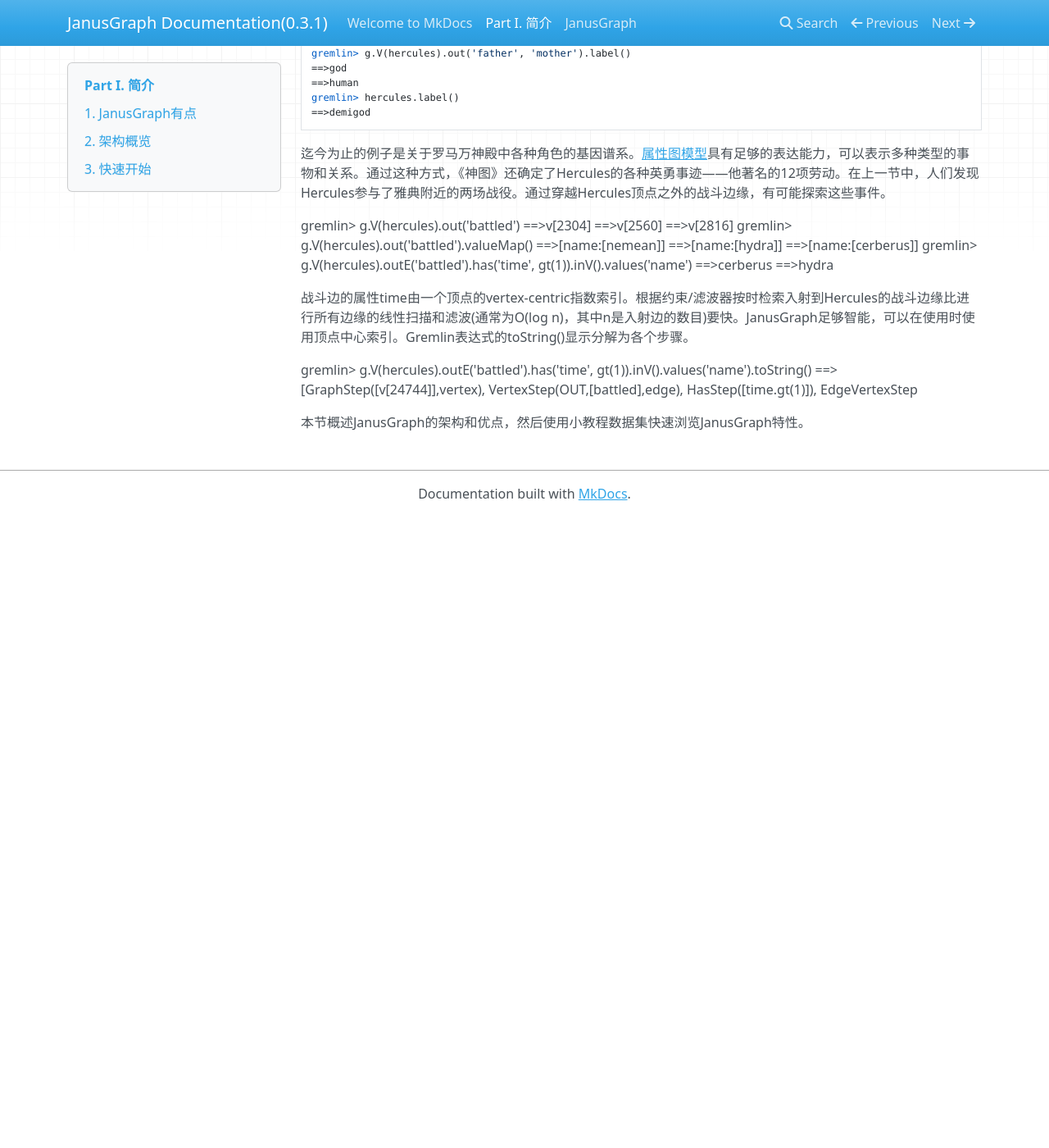
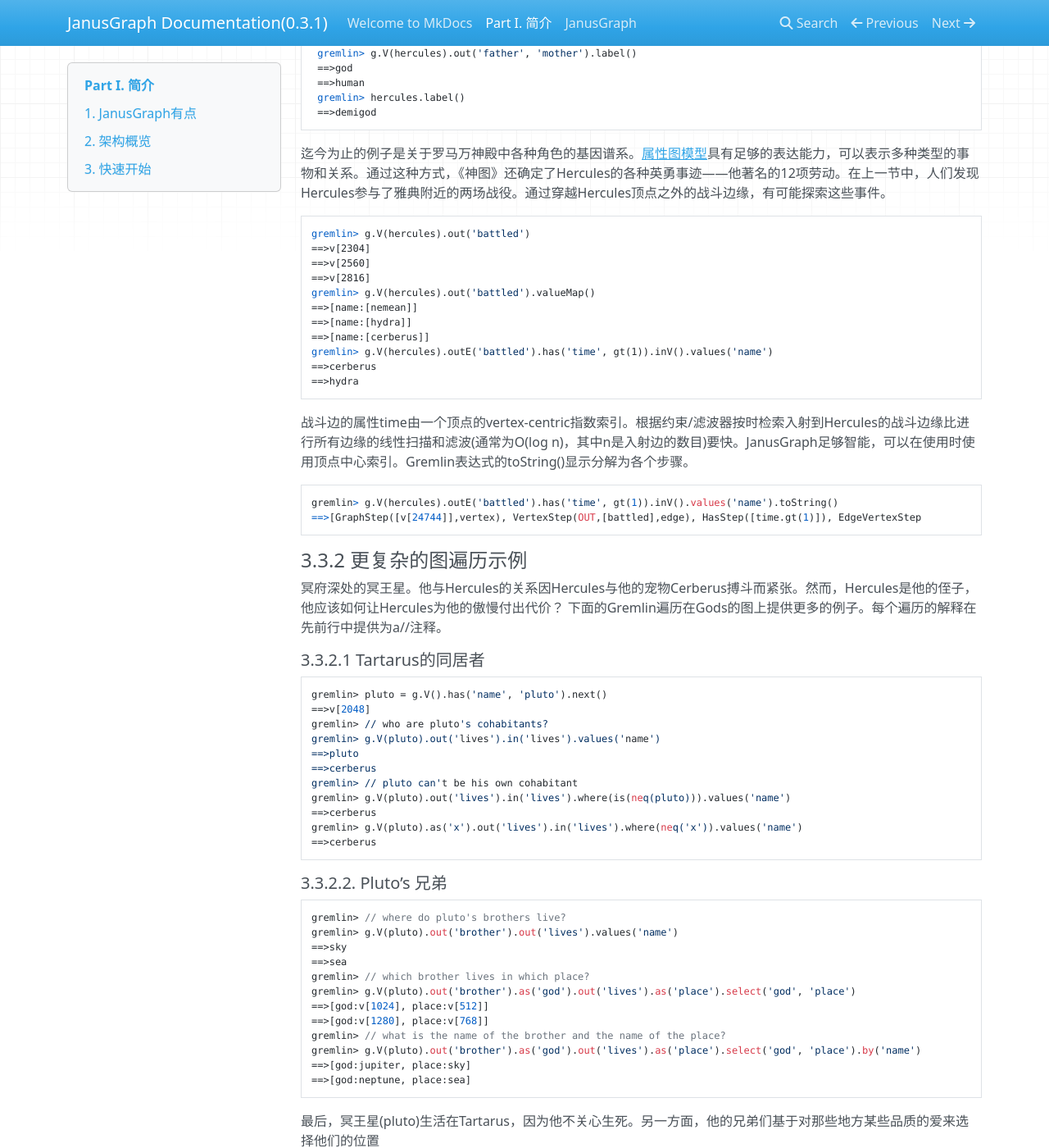
Before and after one commit to jiangfeng/JanusGraph-Docs, an MkDocs documentation site: the page built from docs/introduction.md, in a window 1280 px wide and 1400 px high, scrolled down 4268 px. Shown: the whole window at 82% size. Built offline with MkDocs 1.6.1, drawn with Linux system fonts in a browser that asks for light colours; nearby versions of some CDN libraries; before the commit the page ends 4898 px from its top, so only the background shows below that; some of the changed text lies outside the part shown.

Commit message:
fine tuning

```diff
--- a/docs/introduction.md
+++ b/docs/introduction.md
@@ -114,7 +114,7 @@
 
 图索引是JanusGraph中的一种索引结构。JanusGraph自动选择图形索引，以回答要求满足一个或多个约束（例如有或间隔）的所有顶点（g.V）或所有边（g.E）的问题。anusGraph中索引的第二个方面被称为顶点中心索引。顶点中心指数用于加速图中的遍历。稍后将描述顶点中心指数。
 
-#### 3.3.1图遍历实例
+#### 3.3.1 图遍历实例
 > Hercules，Jupiter和Alcmene的儿子，“蕴藏着超人的力量”。Hercules是个Demigod(半神)，因为他的父亲是God，他的母亲是人类。Juno，Jupiter的妻子，对Jupiter的不忠感到愤怒。为了报仇，她用暂时的精神错乱蒙蔽了Hercules，并导致他杀死他的妻子和孩子。为了赎罪， Oracle of Delphi的神谕命令Hercules为Eurystheus服务。Eurystheus指派给Hercules为12名劳工。
 
 在上一节中，它证明了Saturn的孙子是Hercules。这可以用一个循环来表示。本质上，Hercules是沿着“父亲”路径离开Hercules2步的顶点。
@@ -125,36 +125,83 @@
 
 Hercules是demigod(半神半人)。为了证明Hercules是半人半神，他父母的起源必须加以考证。有可能从Hercules顶点到他的父母。最后，可以确定它们分别产生“神”和“人”的类型。
 
-	gremlin> g.V(hercules).out('father', 'mother')
-	==>v[1024]
-	==>v[1792]
-	gremlin> g.V(hercules).out('father', 'mother').values('name')
-	==>jupiter
-	==>alcmene
-	gremlin> g.V(hercules).out('father', 'mother').label()
-	==>god
-	==>human
-	gremlin> hercules.label()
-	==>demigod
+	 gremlin> g.V(hercules).out('father', 'mother')
+	 ==>v[1024]
+	 ==>v[1792]
+	 gremlin> g.V(hercules).out('father', 'mother').values('name')
+	 ==>jupiter
+	 ==>alcmene
+	 gremlin> g.V(hercules).out('father', 'mother').label()
+	 ==>god
+	 ==>human
+	 gremlin> hercules.label()
+	 ==>demigod
 
 迄今为止的例子是关于罗马万神殿中各种角色的基因谱系。[属性图模型](http://tinkerpop.apache.org/docs/3.3.3/reference#intro)具有足够的表达能力，可以表示多种类型的事物和关系。通过这种方式，《神图》还确定了Hercules的各种英勇事迹——他著名的12项劳动。在上一节中，人们发现Hercules参与了雅典附近的两场战役。通过穿越Hercules顶点之外的战斗边缘，有可能探索这些事件。
 
-  gremlin> g.V(hercules).out('battled')
-  ==>v[2304]
-  ==>v[2560]
-  ==>v[2816]
-  gremlin> g.V(hercules).out('battled').valueMap()
-  ==>[name:[nemean]]
-  ==>[name:[hydra]]
-  ==>[name:[cerberus]]
-  gremlin> g.V(hercules).outE('battled').has('time', gt(1)).inV().values('name')
-  ==>cerberus
-  ==>hydra
+
+    gremlin> g.V(hercules).out('battled')
+    ==>v[2304]
+    ==>v[2560]
+    ==>v[2816]
+    gremlin> g.V(hercules).out('battled').valueMap()
+    ==>[name:[nemean]]
+    ==>[name:[hydra]]
+    ==>[name:[cerberus]]
+    gremlin> g.V(hercules).outE('battled').has('time', gt(1)).inV().values('name')
+    ==>cerberus
+    ==>hydra
 
 战斗边的属性time由一个顶点的vertex-centric指数索引。根据约束/滤波器按时检索入射到Hercules的战斗边缘比进行所有边缘的线性扫描和滤波(通常为O(log n)，其中n是入射边的数目)要快。JanusGraph足够智能，可以在使用时使用顶点中心索引。Gremlin表达式的toString()显示分解为各个步骤。
 
-  gremlin> g.V(hercules).outE('battled').has('time', gt(1)).inV().values('name').toString()
-  ==>[GraphStep([v[24744]],vertex), VertexStep(OUT,[battled],edge), HasStep([time.gt(1)]), EdgeVertexStep
+    gremlin> g.V(hercules).outE('battled').has('time', gt(1)).inV().values('name').toString()
+    ==>[GraphStep([v[24744]],vertex), VertexStep(OUT,[battled],edge), HasStep([time.gt(1)]), EdgeVertexStep
+
+#### 3.3.2 更复杂的图遍历示例
+
+冥府深处的冥王星。他与Hercules的关系因Hercules与他的宠物Cerberus搏斗而紧张。然而，Hercules是他的侄子，他应该如何让Hercules为他的傲慢付出代价？
+下面的Gremlin遍历在Gods的图上提供更多的例子。每个遍历的解释在先前行中提供为a//注释。
+
+##### 3.3.2.1 Tartarus的同居者
+
+    gremlin> pluto = g.V().has('name', 'pluto').next()
+    ==>v[2048]
+    gremlin> // who are pluto's cohabitants?
+    gremlin> g.V(pluto).out('lives').in('lives').values('name')
+    ==>pluto
+    ==>cerberus
+    gremlin> // pluto can't be his own cohabitant
+    gremlin> g.V(pluto).out('lives').in('lives').where(is(neq(pluto))).values('name')
+    ==>cerberus
+    gremlin> g.V(pluto).as('x').out('lives').in('lives').where(neq('x')).values('name')
+    ==>cerberus
+
+##### 3.3.2.2. Pluto’s 兄弟
+
+    gremlin> // where do pluto's brothers live?
+    gremlin> g.V(pluto).out('brother').out('lives').values('name')
+    ==>sky
+    ==>sea
+    gremlin> // which brother lives in which place?
+    gremlin> g.V(pluto).out('brother').as('god').out('lives').as('place').select('god', 'place')
+    ==>[god:v[1024], place:v[512]]
+    ==>[god:v[1280], place:v[768]]
+    gremlin> // what is the name of the brother and the name of the place?
+    gremlin> g.V(pluto).out('brother').as('god').out('lives').as('place').select('god', 'place').by('name')
+    ==>[god:jupiter, place:sky]
+    ==>[god:neptune, place:sea]
 
 
+
+最后，冥王星(pluto)生活在Tartarus，因为他不关心生死。另一方面，他的兄弟们基于对那些地方某些品质的爱来选择他们的位置
+
+    gremlin> g.V(pluto).outE('lives').values('reason')
+    ==>no fear of death
+    gremlin> g.E().has('reason', textContains('loves'))
+    ==>e[6xs-sg-m51-e8][1024-lives->512]
+    ==>e[70g-zk-m51-lc][1280-lives->768]
+    gremlin> g.E().has('reason', textContains('loves')).as('source').values('reason').as('reason').select('source').outV().values('name').as('god').select('source').inV().values('name').as('thing').select('god', 'reason', 'thing')
+    ==>[god:neptune, reason:loves waves, thing:sea]
+    ==>[god:jupiter, reason:loves fresh breezes, thing:sky]
+
 本节概述JanusGraph的架构和优点，然后使用小教程数据集快速浏览JanusGraph特性。
```
